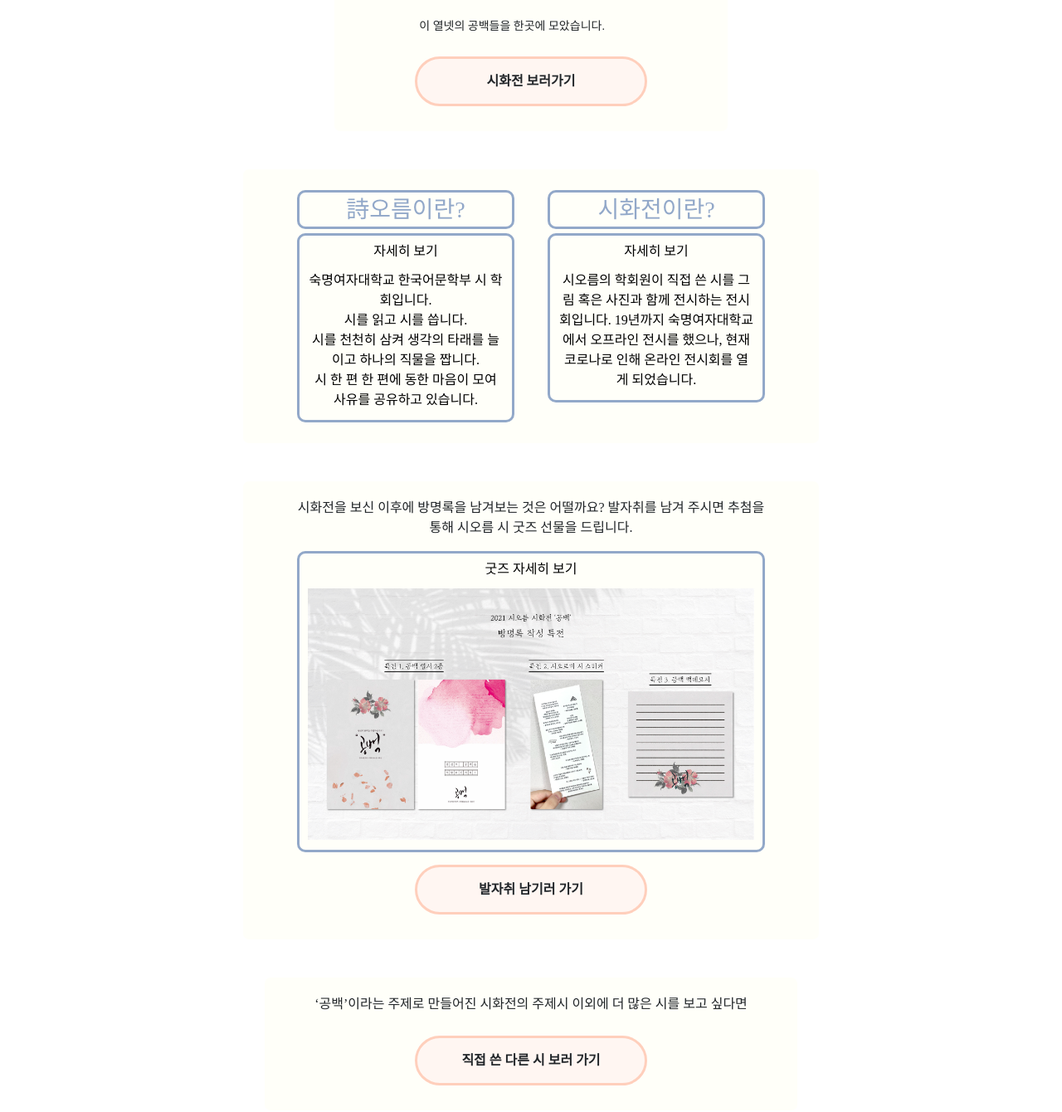
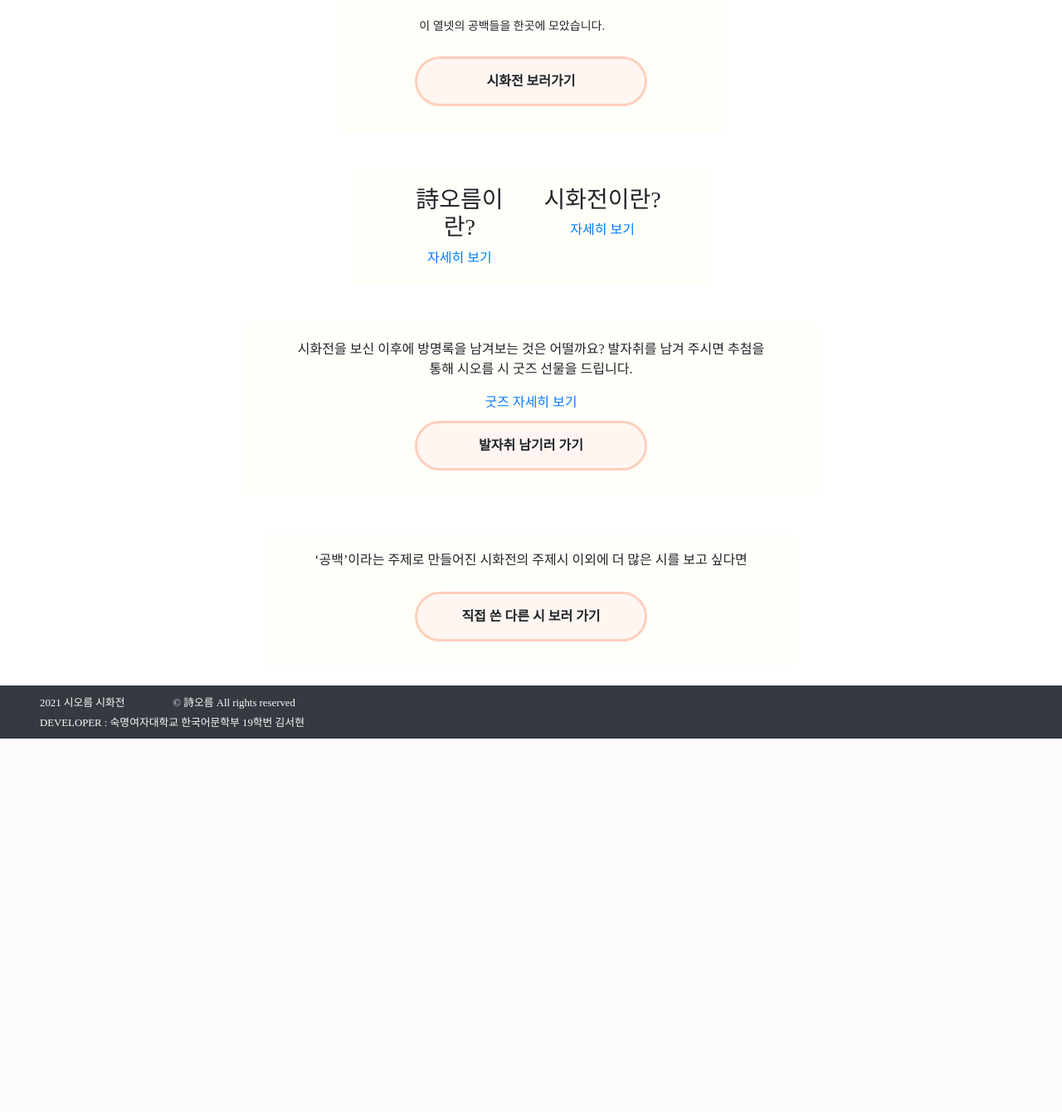
Before and after one commit to seohyun319/poet_exhibition, a Django app: page / in a window 1280 px wide. Shown: the part 982-2322 px from the top of the page at 83% size. After the commit the page ends 1872 px from the top, so only its background shows below. Run offline with Django 3.2, Linux system fonts and the light colour scheme; some web fonts are replaced.

Commit message:
edit drop event

```diff
--- a/sioreum/templates/sioreum/main.html
+++ b/sioreum/templates/sioreum/main.html
@@ -46,43 +46,39 @@
     <div class="mainBox">
         <div class="row row-cols-1 row-cols-md-2 row-cols-sm-1">
             <div class="col">
-                <h3 class="PrjContent">
+                <h3 class="title">
                     詩오름이란?
                 </h3>
-                <div class="PrjDrop">
-                    <input type="checkbox" name="PrjDrop" id="PrjDrop1" />
-                        <label for="PrjDrop1">
+                <div class="drop">
+                    <a data-toggle="collapse" href="#c1">
                         자세히 보기
                         <i class="arrow"></i>
-                        </label>
+                    </a>
+                    <div class="collapse" id="c1">
                         <div>
-                            <label for="PrjDetail1">
                             숙명여자대학교 한국어문학부 시 학회입니다. <br />
                             시를 읽고 시를 씁니다.<br />
                             시를 천천히 삼켜 생각의 타래를 늘이고 하나의 직물을 짭니다.<br />
                             시 한 편 한 편에 동한 마음이 모여 사유를 공유하고 있습니다.<br />
-                                <i class="arrow"></i>
-                            </label>
+                        </div>
                     </div>
                 </div>
             </div>
 
             <div class="col">
-                <h3 class="PrjContent">
+                <h3 class="title">
                     시화전이란?
                 </h3>
-                <div class="PrjDrop">
-                    <input type="checkbox" name="PrjDrop" id="PrjDrop1" />
-                        <label for="PrjDrop1">
+                <div class="drop">
+                    <a data-toggle="collapse" href="#c2">
                         자세히 보기
                         <i class="arrow"></i>
-                        </label>
+                    </a>
+                    <div class="collapse" id="c2">
                         <div>
-                            <label for="PrjDetail1">
                             시오름의 학회원이 직접 쓴 시를 그림 혹은 사진과 함께 전시하는 전시회입니다.
                                 19년까지 숙명여자대학교에서 오프라인 전시를 했으나, 현재 코로나로 인해 온라인 전시회를 열게 되었습니다.
-                                <i class="arrow"></i>
-                            </label>
+                        </div>
                     </div>
                 </div>
             </div>
@@ -94,16 +90,13 @@
             발자취를 남겨 주시면 추첨을 통해 시오름 시 굿즈 선물을 드립니다.
         </p>
         <div class="">
-            <div class="PrjDrop">
-                <input type="checkbox" name="PrjDrop" id="PrjDrop1" />
-                    <label for="PrjDrop1">
+            <div class="drop">
+                <a data-toggle="collapse" href="#c3">
                     굿즈 자세히 보기
                     <i class="arrow"></i>
-                    </label>
-                    <div>
-                        <label for="PrjDetail1">
+                </a>
+                <div class="collapse" id="c3">
                     <a href="static/sioreum/img/goods.png"><img src="static/sioreum/img/goods.png" alt="banner" style="width: 100%;"></a>
-                        </label>
                 </div>
             </div>
         </div>
```
Also changed, not shown: sioreum/templates/sioreum/poetList.html (+0 -17 lines). Lines whose indentation alone changed are shown as unchanged.
